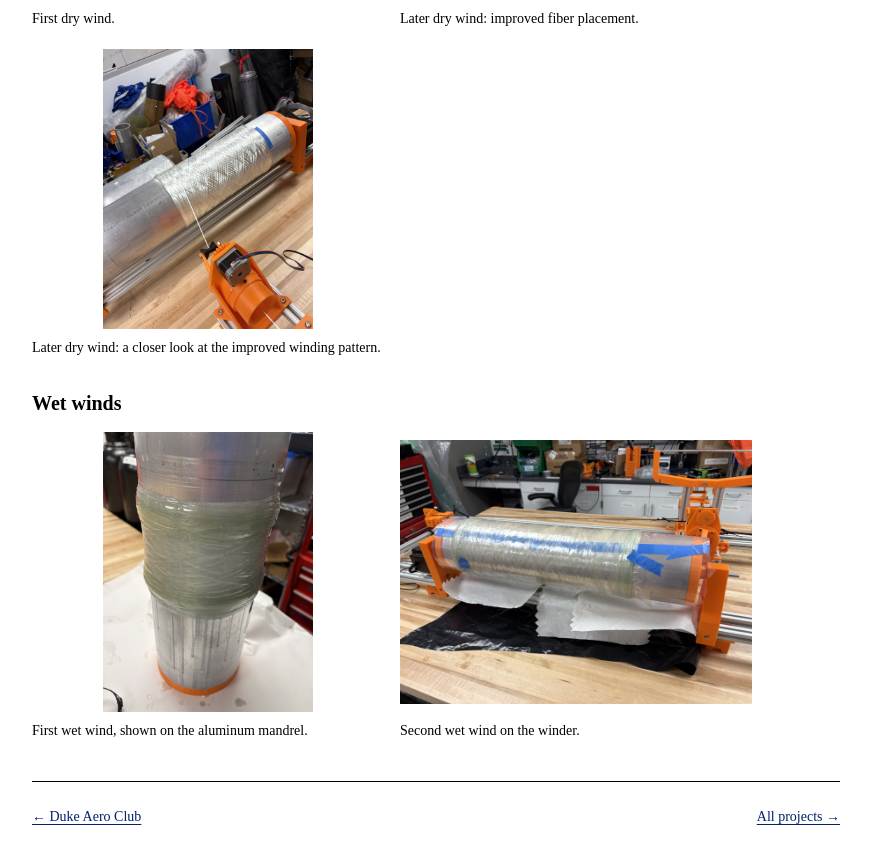
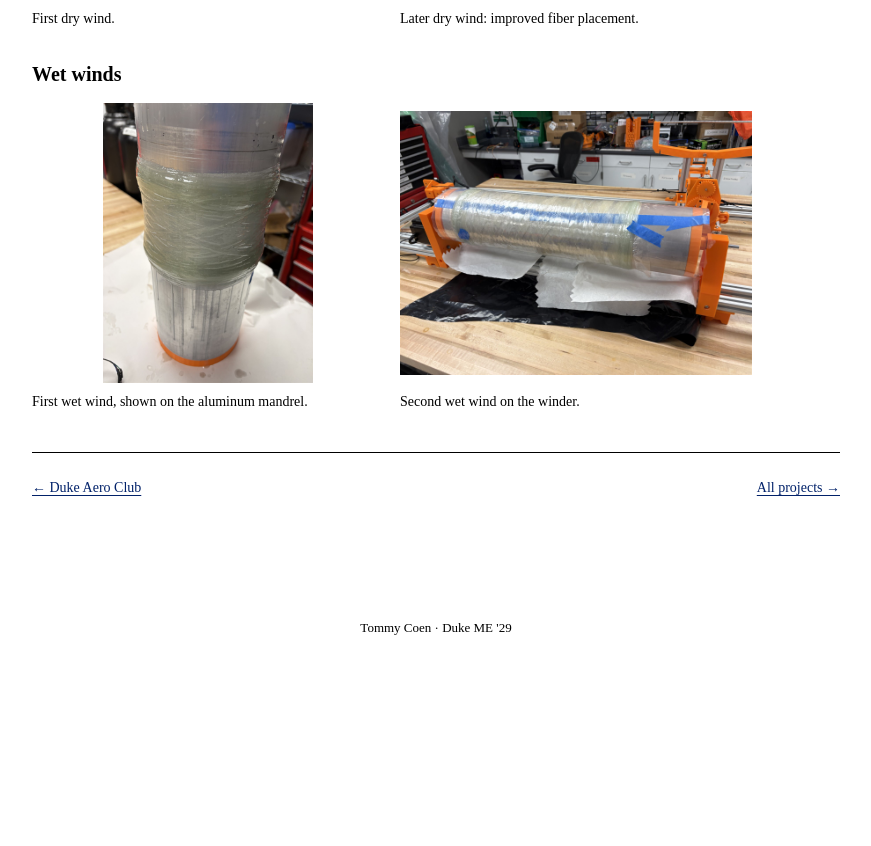
Before and after one commit to tommyc245/Tommy-Coen-Website, a plain HTML site: page filament-winder.html in a window 1280 px wide. Shown: the part 1058-1904 px from the top of the page, without its empty margins (204-1075 px from the left). After the commit the page ends 1736 px from the top, so only its background shows below. Drawn offline with Linux system fonts and the light colour scheme.

Commit message:
Remove redundant angled dry wind photo from gallery

```diff
--- a/filament-winder.html
+++ b/filament-winder.html
@@ -77,10 +77,6 @@
                     <a href="images/DukeAero/DryWindDetail.jpg" target="_blank" rel="noopener" aria-label="Open photo: Dry glass fiber crossing the aluminum mandrel beside the winder mechanism"><img src="images/DukeAero/DryWindDetail.jpg" alt="Dry glass fiber crossing the aluminum mandrel beside the winder mechanism" loading="lazy" decoding="async" width="1200" height="1600"></a>
                     <figcaption>Later dry wind: improved fiber placement.</figcaption>
                 </figure>
-                <figure>
-                    <a href="images/DukeAero/DryWindPattern.jpg" target="_blank" rel="noopener" aria-label="Open photo: Overlapping dry glass fiber passes viewed along the mandrel"><img src="images/DukeAero/DryWindPattern.jpg" alt="Overlapping dry glass fiber passes viewed along the mandrel" loading="lazy" decoding="async" width="1200" height="1600"></a>
-                    <figcaption>Later dry wind: a closer look at the improved winding pattern.</figcaption>
-                </figure>
             </div>
         </section>
 
```
